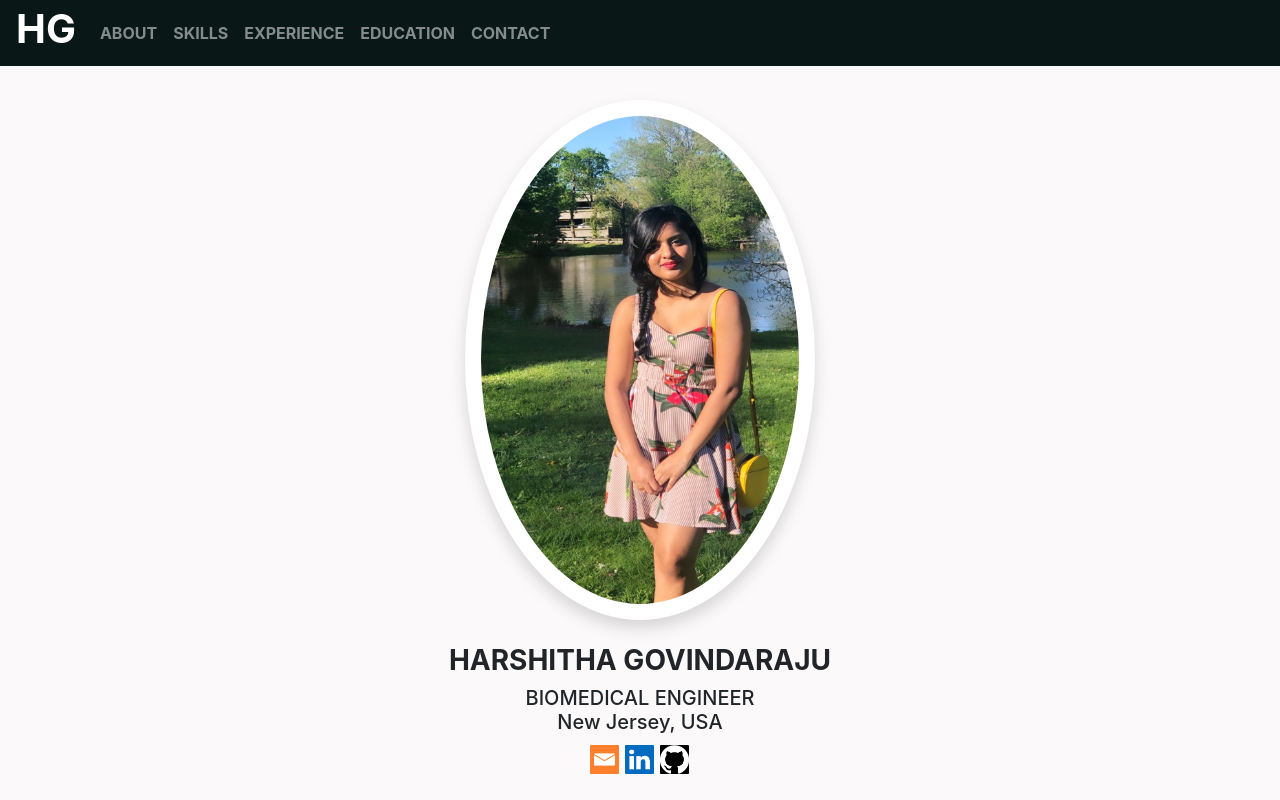
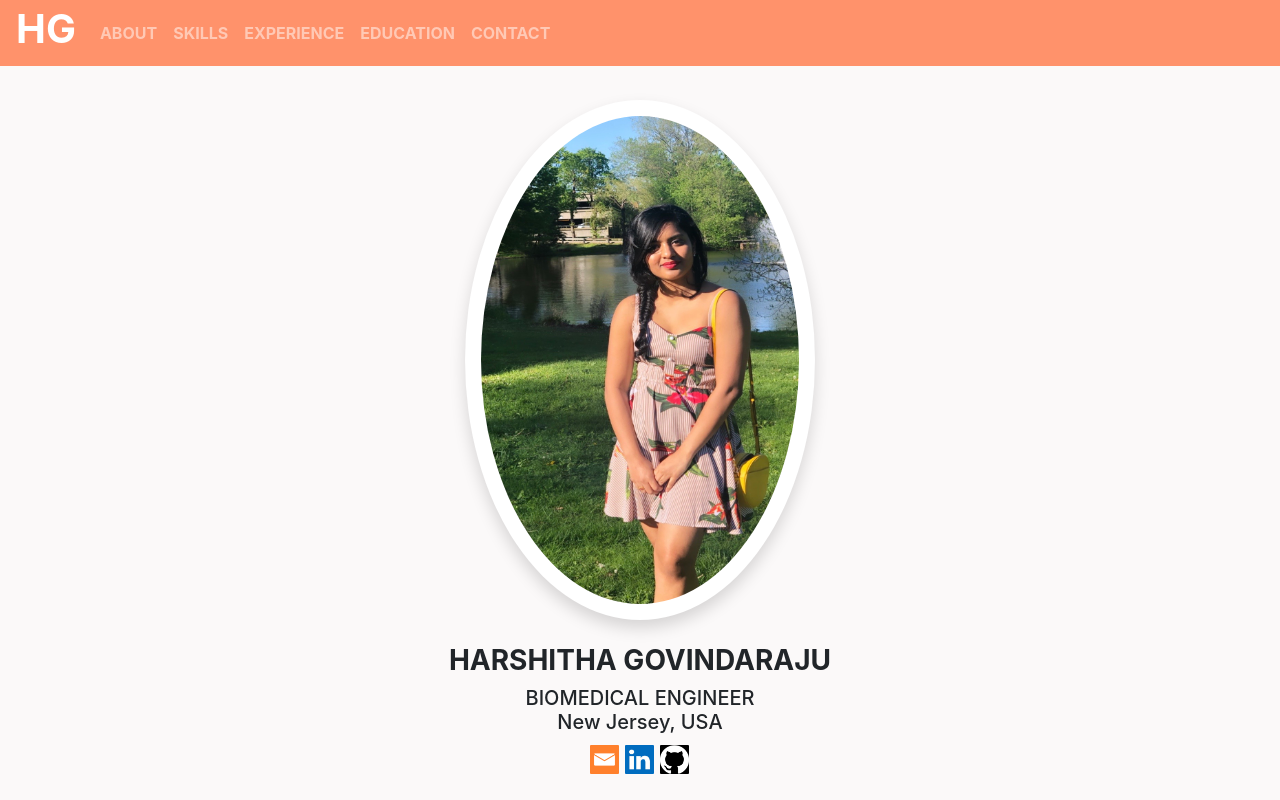
Before and after one commit to hg293/my-portfolio, a React (Create React App) app: page / in a window 1280 px wide. Shown: the top 800 px of the page. Built offline with nearby package versions, Linux system fonts and the light colour scheme.

Commit message:
update on navigation

```diff
--- a/src/styles.css
+++ b/src/styles.css
@@ -1,10 +1,11 @@
 .color-nav {
-    background-color: #091717;
+    background-color: #ff926b;
 }
 
 .navbar {
     padding-top: 0px;
     padding-bottom: 0px;
+    text-align: center;
 }
 
 .media-body-align {
@@ -173,6 +174,7 @@
     padding-top: 10rem;
     text-align: center;
     background-color: #FBF9F9;
+    color: ;
 }
 
 .nav-highlight {
```
Also changed, not shown: src/components/Extracurricular.js (+9 -3 lines).
